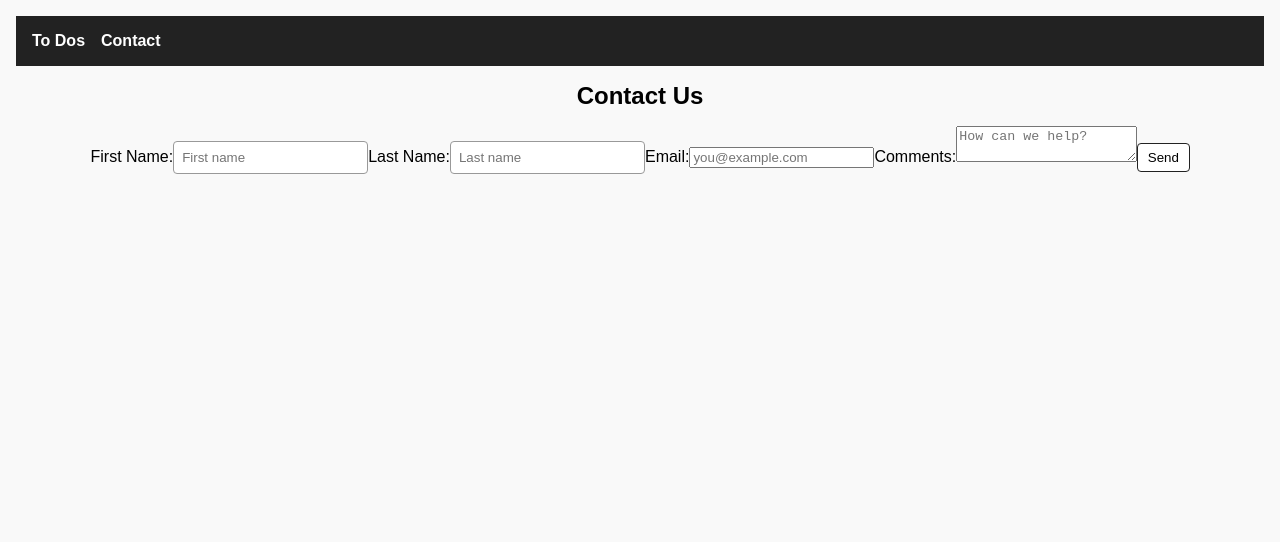
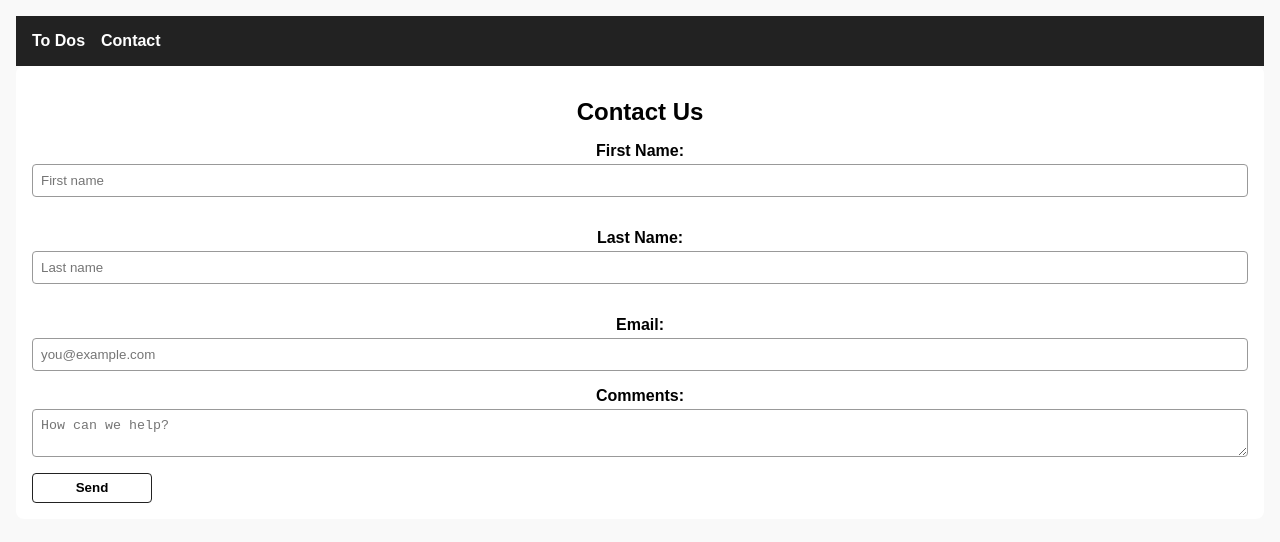
Before and after one commit to kbadams07/UTK_Project03, a React (Create React App) app in the folder client/: page /contact in a window 1280 px wide. Shown: the top 542 px of the page. Built offline with nearby package versions, Linux system fonts and the light colour scheme.

Commit message:
Added contact submission message

```diff
--- a/client/src/App.css
+++ b/client/src/App.css
@@ -97,3 +97,42 @@ body {
   background-color: #eee;
   margin: 0;
 }
+
+.contact-page {
+  background: #fff;
+  padding: 1rem;
+  border-radius: 8px;
+}
+
+.contact-form {
+  display: flex;
+  flex-direction: column;
+  gap: 1rem;
+}
+
+.contact-form label {
+  display: flex;
+  flex-direction: column;
+  font-weight: bold;
+}
+
+.contact-form input,
+.contact-form textarea {
+  margin-top: 0.25rem;
+  padding: 0.5rem;
+  border-radius: 4px;
+  border: 1px solid #999;
+}
+
+.contact-form button {
+  max-width: 120px;
+  font-weight: bold;
+}
+
+.success-message {
+  margin-top: 1rem;
+  color: green;
+  font-weight: bold;
+  text-align: center;
+  transition: opacity 0.5s ease;
+}
--- a/client/src/ContactPage.js
+++ b/client/src/ContactPage.js
@@ -5,9 +5,11 @@ function ContactPage() {
   const [lastName, setLastName]   = useState("");
   const [email, setEmail]         = useState("");
   const [comments, setComments]   = useState("");
+  const [submitted, setSubmitted] = useState(false);
 
   const handleSubmit = (e) => {
     e.preventDefault();
+
     console.log({
       firstName,
       lastName,
@@ -22,7 +24,7 @@ function ContactPage() {
 
     setSubmitted(true);
 
-    setTimeout(() => setSubmitted(false), 4000);
+    setTimeout(() => {setSubmitted(false);}, 4000);
   };
 
   return (
@@ -71,6 +73,13 @@ function ContactPage() {
 
         <button type="submit">Send</button>
       </form>
+
+      {submitted && (
+        <p className="success-message">
+          ✅ Feedback submitted successfully!
+        </p>
+      )}
+
     </div>
   );
 }
```
